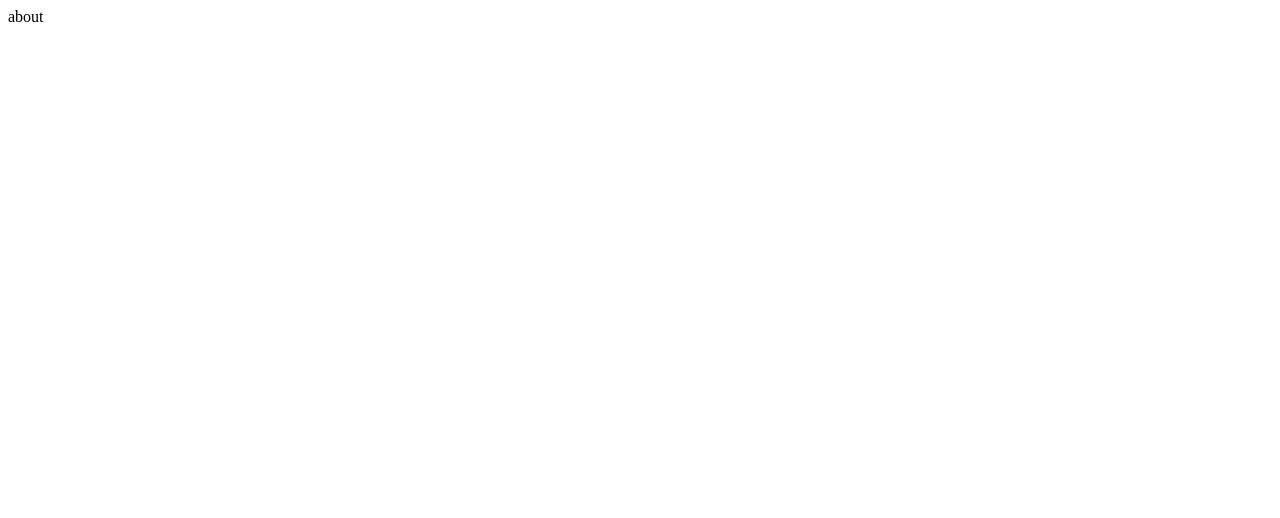
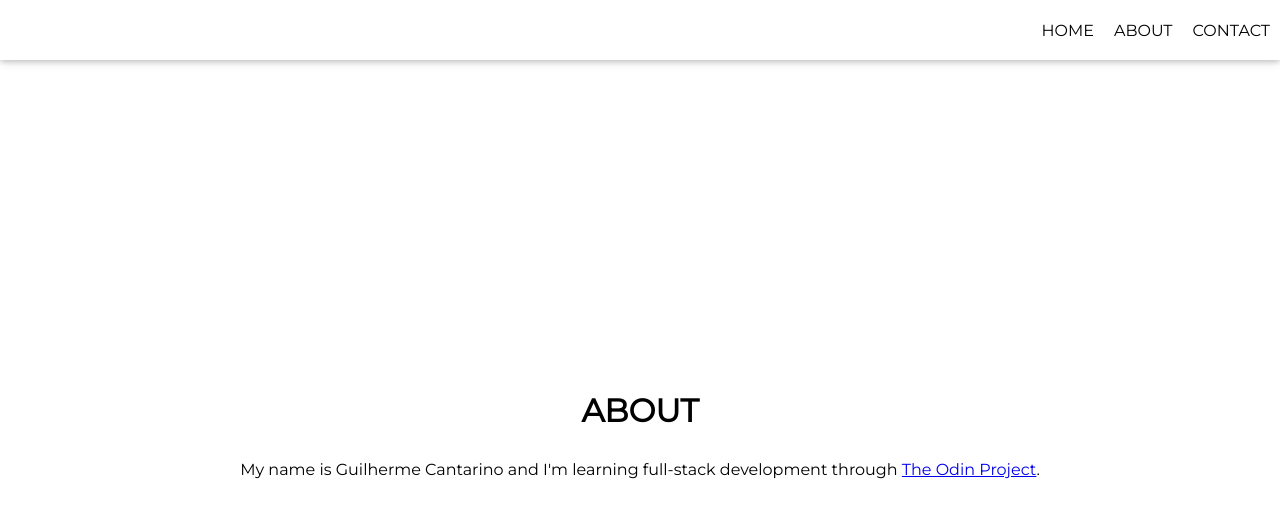
Before and after one commit to CantarinoG/top-node-server, a plain HTML site: page about.html in a window 1280 px wide. Drawn offline with Linux system fonts and the light colour scheme.

Commit message:
Add page content and style

```diff
--- a/404.html
+++ b/404.html
@@ -1 +1,26 @@
-404 custom
+<!DOCTYPE html>
+<html lang="en">
+<head>
+    <meta charset="UTF-8">
+    <meta http-equiv="X-UA-Compatible" content="IE=edge">
+    <meta name="viewport" content="width=device-width, initial-scale=1.0">
+    <link rel="stylesheet" href="style.css">
+    <title>404</title>
+</head>
+<body>
+
+    <header>
+        <nav>
+                <a href="./index">HOME</a>
+                <a href="./about">ABOUT</a>
+                <a href="./contact-me">CONTACT</a>
+        </nav>
+    </header>
+
+    <main>
+        <h1>404</h1>
+        <p>You were not supposed to be here. Check the URL.</p>
+    </main>
+
+</body>
+</html>
--- a/about.html
+++ b/about.html
@@ -1 +1,26 @@
-about
+<!DOCTYPE html>
+<html lang="en">
+<head>
+    <meta charset="UTF-8">
+    <meta http-equiv="X-UA-Compatible" content="IE=edge">
+    <meta name="viewport" content="width=device-width, initial-scale=1.0">
+    <link rel="stylesheet" href="style.css">
+    <title>About</title>
+</head>
+<body>
+
+    <header>
+        <nav>
+                <a href="./index">HOME</a>
+                <a href="./about">ABOUT</a>
+                <a href="./contact-me">CONTACT</a>
+        </nav>
+    </header>
+
+    <main>
+        <h1>ABOUT</h1>
+        <p>My name is Guilherme Cantarino and I'm learning full-stack development through <a href="https://www.theodinproject.com/lessons/nodejs-basic-informational-site" target="_blank">The Odin Project</a>.</p>
+    </main>
+
+</body>
+</html>
--- a/style.css
+++ b/style.css
@@ -0,0 +1,93 @@
+@import url('https://fonts.googleapis.com/css2?family=Montserrat&display=swap');
+
+:root {
+    --mont: 'Montserrat', sans-serif;
+}
+
+* {
+    margin: 0;
+    padding: 0;
+    box-sizing: border-box;
+}
+
+header {
+    background-color: white;
+    min-height: 60px;
+    position: fixed;
+    top: 0;
+    left: 0;
+    width: 100%;
+    font-size: 1em;
+    color: black;
+    box-shadow: 0 2px 5px 0 rgb(0 0 0 / 16%), 0 2px 10px 0 rgb(0 0 0 / 12%);
+    z-index: 1;
+    font-family: var(--mont);
+}
+
+header nav {
+    display: flex;
+    flex-direction: column;
+}
+
+header a {
+    display: flex;
+    justify-content: center;
+    width: 100%;
+    display: flex;
+}
+
+header a:hover {
+    background-color: rgb(204, 204, 204);
+}
+
+header a:link, header a:visited, header a:active {
+    text-decoration: none;
+    color: black;
+}
+
+main {
+    min-height: 100vh;
+    width: 100%;
+    padding: 90px 20px 20px 20px;
+    display: flex;
+    flex-direction: column;
+    align-items: center;
+    justify-content: center;
+    gap: 30px;
+}
+
+main h1 {
+    font-family: var(--mont);
+    font-size: 2em;
+    text-align: center;
+}
+
+main p {
+    font-family: var(--mont);
+    font-size: 1em;
+    text-align: center;
+}
+
+@media only screen and (min-width: 425px) {
+
+    header {
+        display: flex;
+        align-items: center;
+        justify-content: end;
+    }
+
+    header nav {
+        min-height: 60px;
+        flex-direction: row;
+    }
+
+    header a {
+        display: flex;
+        justify-content: center;
+        width: 100%;
+        display: flex;
+        align-items: center;
+        padding: 10px;
+    }
+
+}
```
Also changed, not shown: contact-me.html (+26 -1 lines), index.html (+14 -2 lines).
